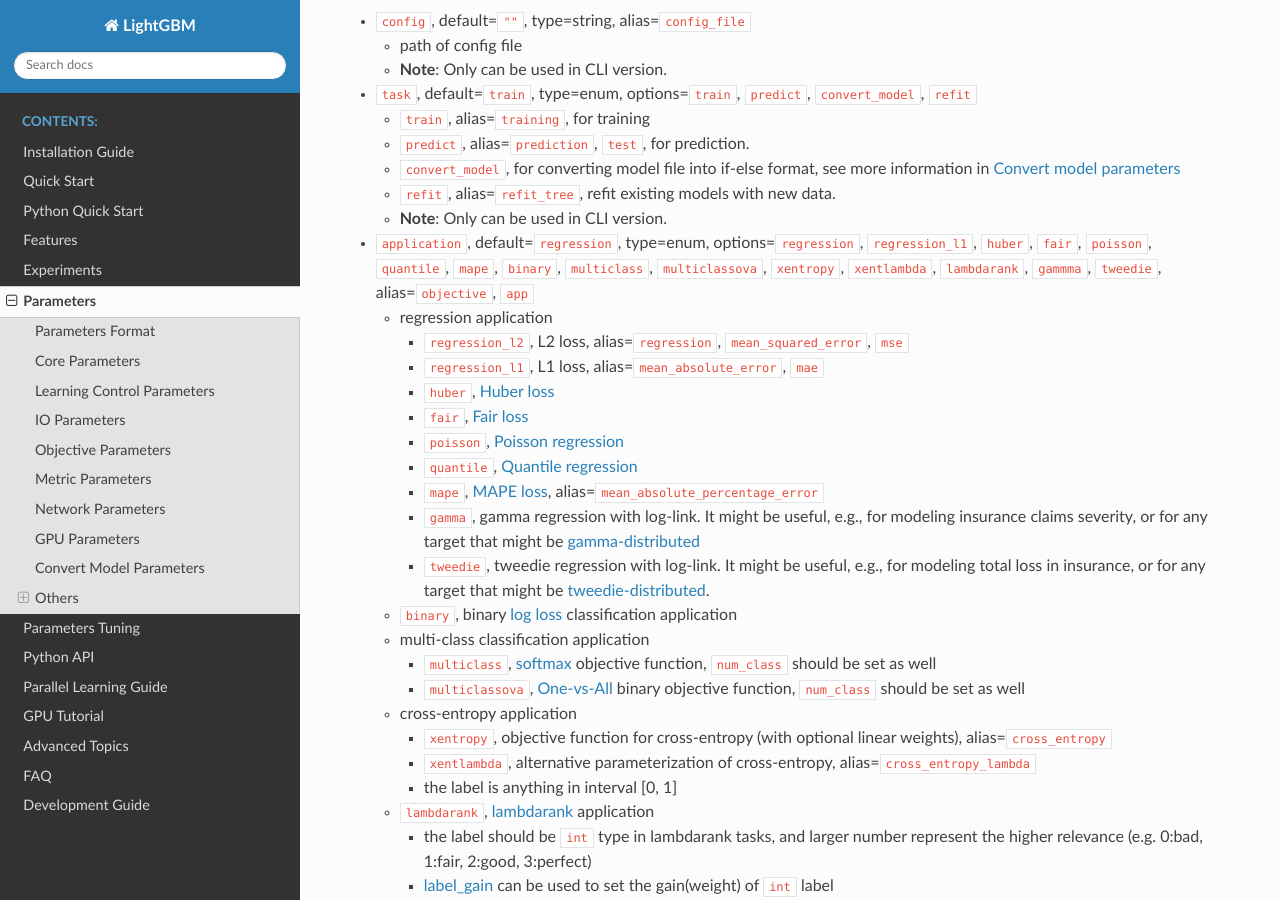
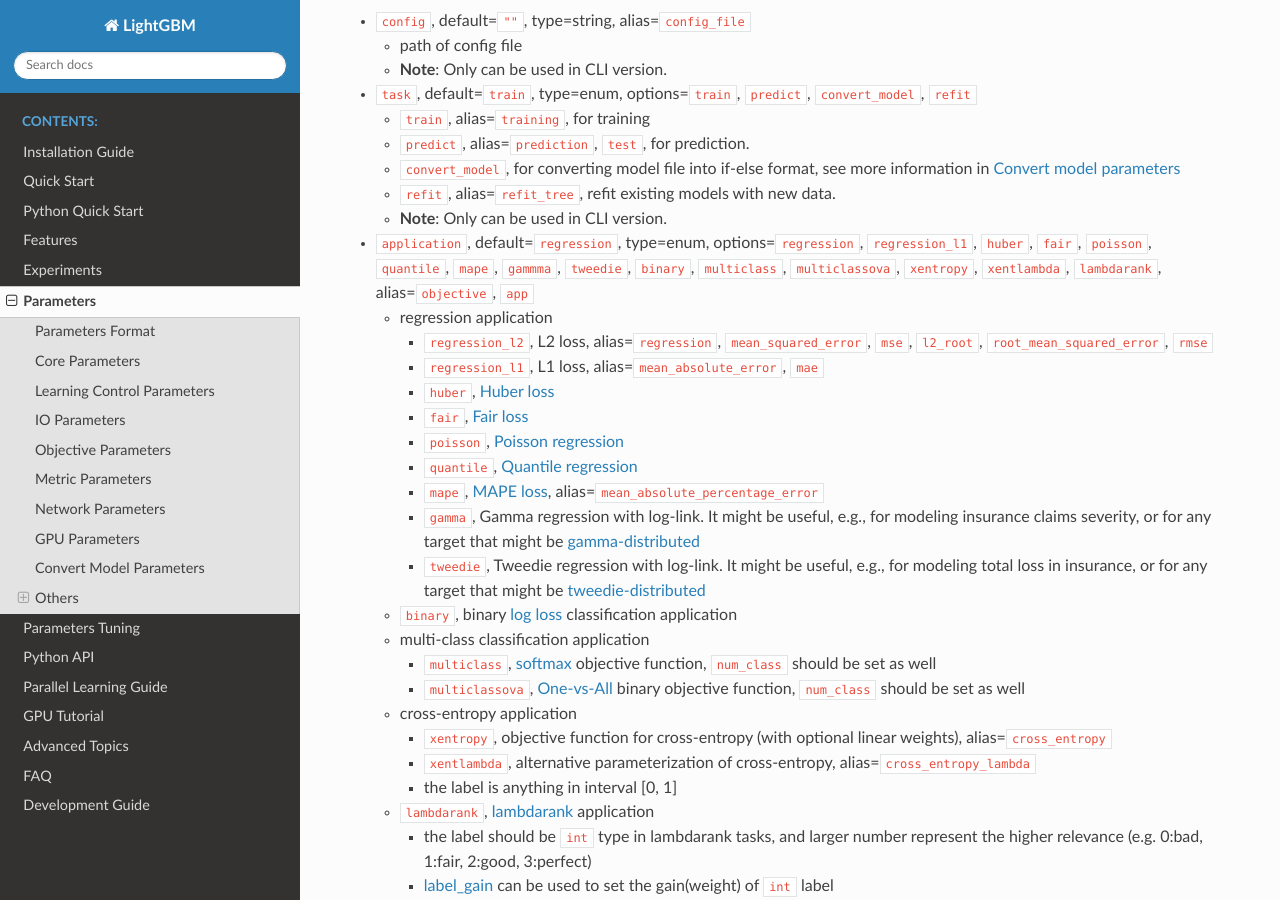
Before and after one commit to microsoft/LightGBM, a Sphinx documentation site: the page built from docs/Parameters.rst, in a window 1280 px wide and 900 px high, scrolled down 894 px. Built offline with Sphinx 7.4.7 and the Read the Docs theme 2.0.0, drawn with Linux system fonts in a browser that asks for light colours.

Commit message:
added new aliases for regression_l2 to docs

```diff
--- a/docs/Parameters.rst
+++ b/docs/Parameters.rst
@@ -54,13 +54,13 @@
    - **Note**: Only can be used in CLI version.
 
 -  ``application``, default=\ ``regression``, type=enum,
-   options=\ ``regression``, ``regression_l1``, ``huber``, ``fair``, ``poisson``, ``quantile``, ``mape``,
-   ``binary``, ``multiclass``, ``multiclassova``, ``xentropy``, ``xentlambda``, ``lambdarank``, ``gammma``, ``tweedie``,
+   options=\ ``regression``, ``regression_l1``, ``huber``, ``fair``, ``poisson``, ``quantile``, ``mape``, ``gammma``, ``tweedie``,
+   ``binary``, ``multiclass``, ``multiclassova``, ``xentropy``, ``xentlambda``, ``lambdarank``,
    alias=\ ``objective``, ``app``
 
    -  regression application
 
-      -  ``regression_l2``, L2 loss, alias=\ ``regression``, ``mean_squared_error``, ``mse``
+      -  ``regression_l2``, L2 loss, alias=\ ``regression``, ``mean_squared_error``, ``mse``, ``l2_root``, ``root_mean_squared_error``, ``rmse``
 
       -  ``regression_l1``, L1 loss, alias=\ ``mean_absolute_error``, ``mae``
 
@@ -74,9 +74,9 @@
 
       -  ``mape``, `MAPE loss`_, alias=\ ``mean_absolute_percentage_error``
 
-      -  ``gamma``, gamma regression with log-link. It might be useful, e.g., for modeling insurance claims severity, or for any target that might be `gamma-distributed`_
+      -  ``gamma``, Gamma regression with log-link. It might be useful, e.g., for modeling insurance claims severity, or for any target that might be `gamma-distributed`_
 
-      -  ``tweedie``, tweedie regression with log-link. It might be useful, e.g., for modeling total loss in insurance, or for any target that might be `tweedie-distributed`_.
+      -  ``tweedie``, Tweedie regression with log-link. It might be useful, e.g., for modeling total loss in insurance, or for any target that might be `tweedie-distributed`_
 
    -  ``binary``, binary `log loss`_ classification application
 
```
